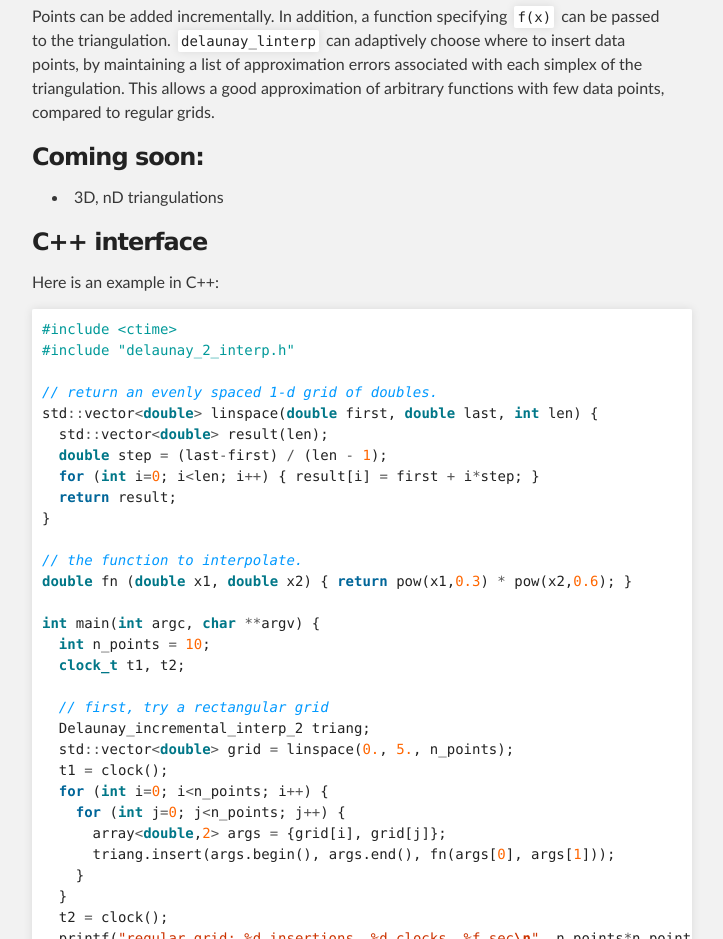
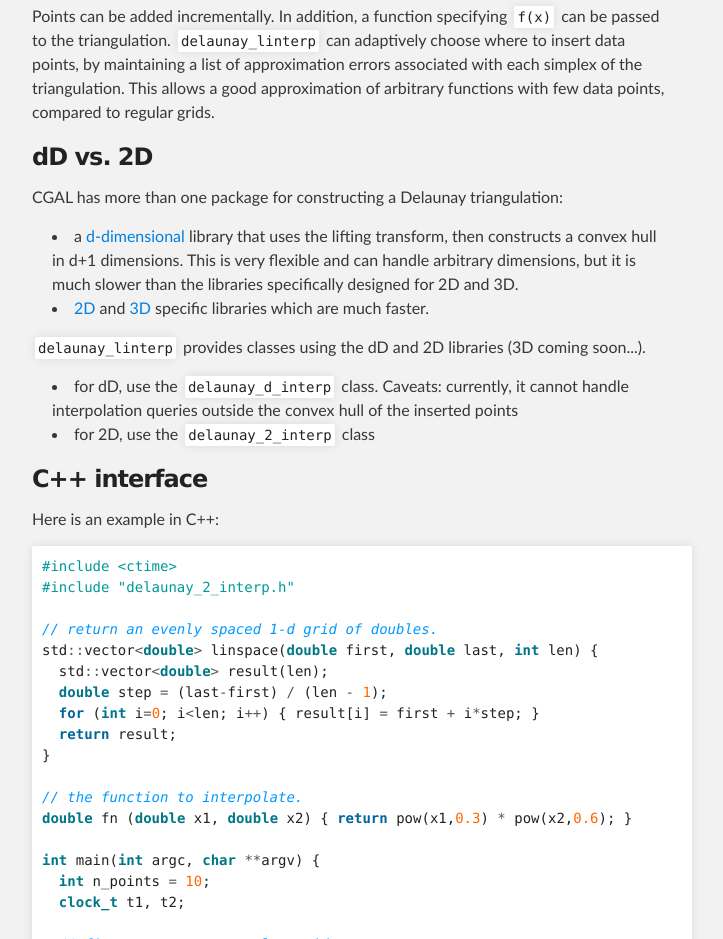
Before and after one commit to rncarpio/delaunay_linterp, a plain HTML site: page index.html in a window 1280 px wide. Shown: the part 860-1799 px from the top of the page, without its empty margins (288-1011 px from the left). Drawn offline with Linux system fonts and the light colour scheme.

Commit message:
Create gh-pages branch via GitHub

```diff
--- a/index.html
+++ b/index.html
@@ -61,10 +61,19 @@ points <code>(x, f(x))</code> where <code>x</code> is N-dimensional. The idea is
 </ul><p>Points can be added incrementally. In addition, a function specifying <code>f(x)</code> can be passed to the triangulation.  <code>delaunay_linterp</code> can adaptively choose where to insert data points, by maintaining a list of approximation errors associated with each simplex of the triangulation. This allows a good approximation of arbitrary functions with few data points, compared to regular grids.</p>
 
 <h3>
-<a name="coming-soon" class="anchor" href="#coming-soon"><span class="octicon octicon-link"></span></a>Coming soon:</h3>
+<a name="dd-vs-2d" class="anchor" href="#dd-vs-2d"><span class="octicon octicon-link"></span></a>dD vs. 2D</h3>
+
+<p>CGAL has more than one package for constructing a Delaunay triangulation:</p>
 
 <ul>
-<li>3D, nD triangulations</li>
+<li>a <a href="http://www.cgal.org/Manual/latest/doc_html/cgal_manual/Convex_hull_d/Chapter_main.html">d-dimensional</a> library that uses the lifting transform, then constructs a convex hull in d+1 dimensions. This is very flexible and can handle arbitrary dimensions, but it is much slower than the libraries specifically designed for 2D and 3D.</li>
+<li>
+<a href="http://www.cgal.org/Manual/latest/doc_html/cgal_manual/Triangulation_2/Chapter_main.html">2D</a> and <a href="http://www.cgal.org/Manual/latest/doc_html/cgal_manual/Triangulation_3/Chapter_main.html">3D</a> specific libraries which are much faster.</li>
+</ul><p><code>delaunay_linterp</code> provides classes using the dD and 2D libraries (3D coming soon...). </p>
+
+<ul>
+<li>for dD, use the <code>delaunay_d_interp</code> class. Caveats: currently, it cannot handle interpolation queries outside the convex hull of the inserted points</li>
+<li>for 2D, use the <code>delaunay_2_interp</code> class</li>
 </ul><h3>
 <a name="c-interface" class="anchor" href="#c-interface"><span class="octicon octicon-link"></span></a>C++ interface</h3>
 
```
Also changed, not shown: params.json (+1 -1 lines).
